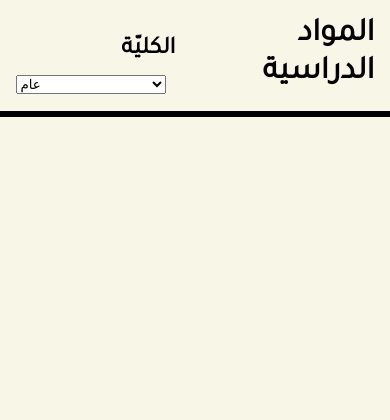
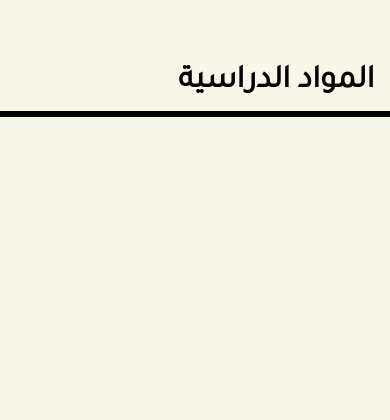
Before and after one commit to Warawreh/AmazonTechathon, a PHP site: page /commentMainPage.php in a window 390 px wide. Shown: the part 62-482 px from the top of the page. Run offline with PHP 8.4, Linux system fonts and the light colour scheme; data that the repository does not hold is empty; some libraries are stand-ins or nearby versions.

Commit message:
removed select

```diff
--- a/commentMainPage.php
+++ b/commentMainPage.php
@@ -33,7 +33,7 @@
     </head>
     <script>
     $(document).ready(function(){
-        $("#firstChoice").attr('selected',true);
+//        $("#firstChoice").attr('selected',true);
         $.ajax({
             type:"GET",
             url:"loadSubjects.php",
@@ -44,7 +44,7 @@
         });
     });
     </script>
-    <script>
+<!--    <script>
 
     $(document).ready(function(){
         $("option").click(function(){
@@ -62,7 +62,7 @@
     });
 
 
-    </script>
+    </script>-->
     <body>
         <div class="down">
             <h1 style="text-align:right">
@@ -71,7 +71,7 @@
                 </div>
             </h1>
 
-            <div class="b2">
+<!--            <div class="b2">
                 <h2 style="text-align: right; float: right;">
                     الكليّة
 
@@ -89,7 +89,7 @@
                 </h2>
 
 
-            </div>
+            </div>-->
 
         </div>
         <br><br><br><br><br>
--- a/css/cmp.css
+++ b/css/cmp.css
@@ -12,6 +12,7 @@
 
     width:300px;
     margin-right: 13%;
+    margin-top: 2%;
     float:right;
 }
 .b2{
@@ -92,8 +93,9 @@
             margin-bottom: 10%;
         }
         .b1{
-            width:40%;
+            width:70%;
             margin-right: 4%;
+            margin-top:12%;
         }
         .b2{
             width: 20%;
```
